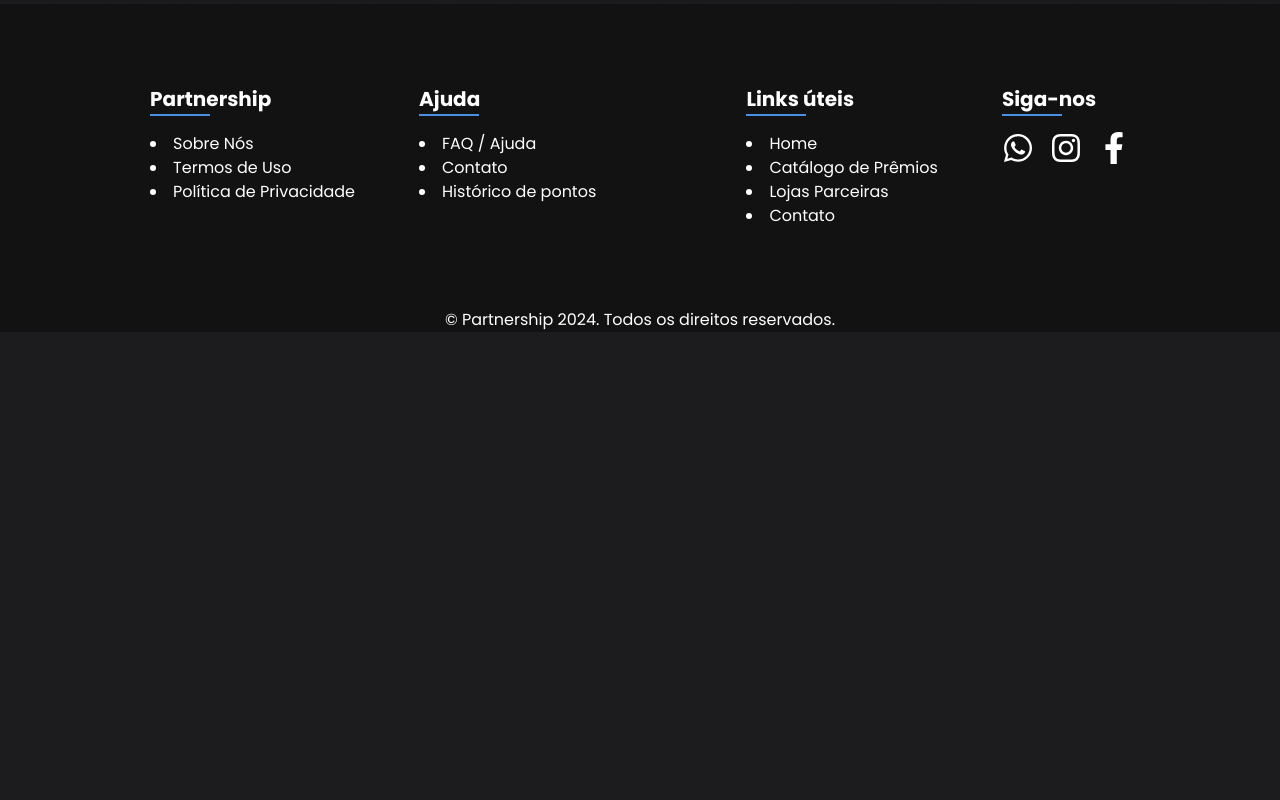
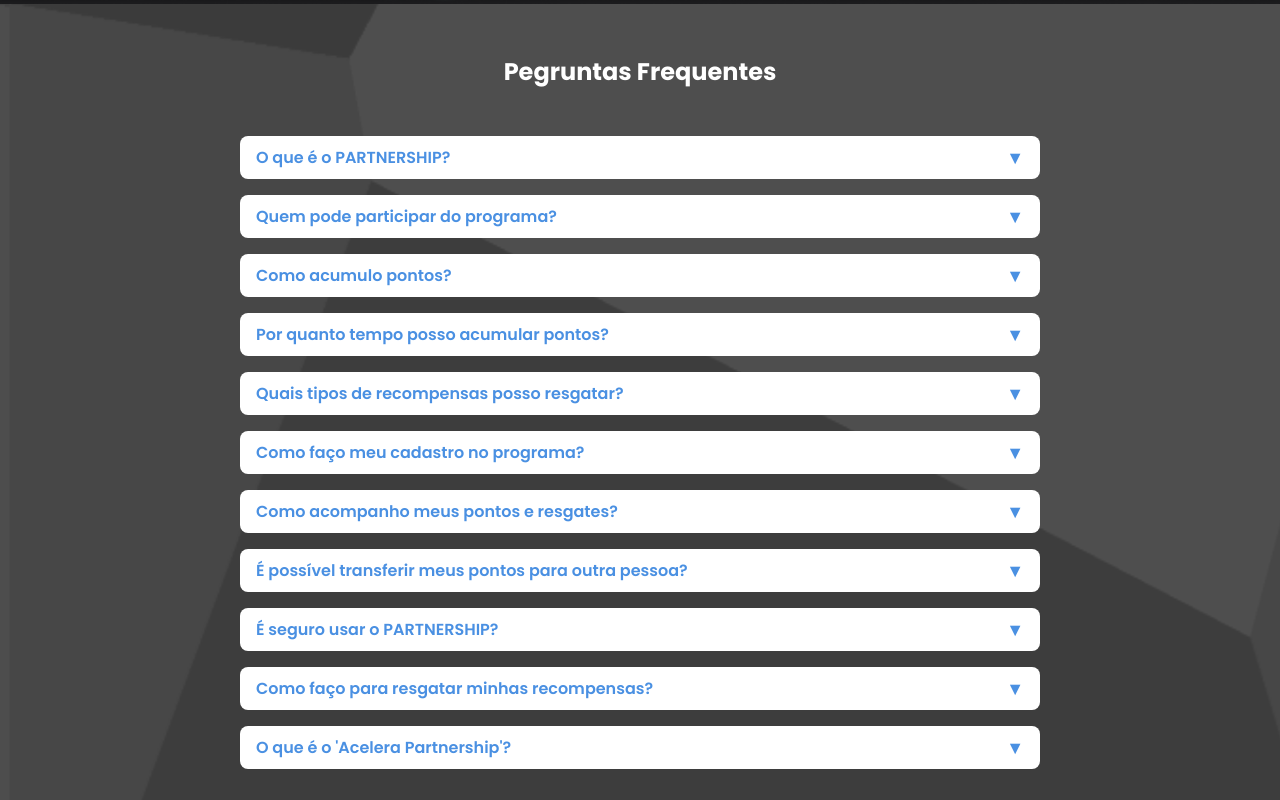
Before and after one commit to petersonfernandocouto/Plugowtech, a Next.js app: page / in a window 1280 px wide. Shown: the part 2820-3620 px from the top of the page. Before the commit the page ends 3152 px from the top, so only its background shows below. Built offline with nearby package versions, Linux system fonts and the light colour scheme.

Commit message:
FAQ Inclusion

```diff
--- /dev/null
+++ b/Componentes/Faq.tsx
@@ -0,0 +1,148 @@
+  import React, { useState } from "react";
+  import Background from "../IMG/faq.svg"
+  import { url } from "inspector";
+
+  type FAQItem = {
+    question: string;
+    answer: string;
+  };
+
+  const faqs: FAQItem[] = [
+    {
+      question: "O que é o PARTNERSHIP?",
+      answer: "O PARTNERSHIP é um programa de fidelidade e recompensas criado para profissionais como arquitetos, engenheiros, designers, construtoras e consultores. Ele permite que você acumule pontos com suas compras em lojas parceiras e os troque por experiências exclusivas, como viagens, cruzeiros, workshops, entre outros benefícios.",
+    },
+    {
+      question: "Quem pode participar do programa?",
+      answer: "Podem participar profissionais (como arquitetos, engenheiros e designers) e consultores que indicam projetos para lojas parceiras. Ambos acumulam pontos e têm acesso às recompensas do programa.",
+    },
+    {
+      question: "Como acumulo pontos?",
+      answer: "Você acumula pontos ao realizar compras nas lojas parceiras:\n- **Profissionais**: Ganham 1 ponto para cada R$1,00 gasto.\n- **Consultores**: Ganham 0,5 ponto para cada R$1,00 gasto.",
+    },
+    {
+      question: "Por quanto tempo posso acumular pontos?",
+      answer: "Os pontos podem ser acumulados por até 18 meses, a partir da data em que foram gerados.",
+    },
+    {
+      question: "Quais tipos de recompensas posso resgatar?",
+      answer: "O PARTNERSHIP oferece um catálogo exclusivo de recompensas, incluindo:\n- Viagens nacionais e internacionais\n- Cruzeiros\n- Workshops\n- Promoções especiais em lojas parceiras",
+    },
+    {
+      question: "Como faço meu cadastro no programa?",
+      answer: "Você pode se cadastrar diretamente pelo site ou aplicativo do PARTNERSHIP. O processo é simples e rápido, exigindo apenas o preenchimento de um formulário online.",
+    },
+    {
+      question: "Como acompanho meus pontos e resgates?",
+      answer: "Você pode acompanhar o saldo de pontos, histórico de resgates e níveis de fidelidade no painel do site ou aplicativo do PARTNERSHIP. Além disso, notificações e campanhas personalizadas são enviadas por e-mail ou WhatsApp.",
+    },
+    {
+      question: "É possível transferir meus pontos para outra pessoa?",
+      answer: "Os pontos acumulados são pessoais e intransferíveis. Apenas o titular da conta pode utilizá-los para resgatar recompensas.",
+    },
+    {
+      question: "É seguro usar o PARTNERSHIP?",
+      answer: "Sim! O PARTNERSHIP utiliza tecnologia avançada de criptografia para proteger seus dados e segue rigorosos controles de acesso. Você pode confiar na segurança do sistema para gerenciar seus pontos e recompensas.",
+    },
+    {
+      question: "Como faço para resgatar minhas recompensas?",
+      answer: "Você pode acessar o catálogo de recompensas pelo site, escolher a experiência desejada e confirmar o resgate. O processo é simples e totalmente online.",
+    },
+    {
+      question: "O que é o 'Acelera Partnership'?",
+      answer: "São campanhas promocionais personalizadas oferecida aos participantes do programa, trazendo oportunidades exclusivas para acelerar o acúmulo de pontos e acessar benefícios especiais.",
+    },
+  ];
+
+
+
+  const FAQ: React.FC = () => {
+    const [openIndex, setOpenIndex] = useState<number | null>(null);
+
+    const toggleFAQ = (index: number) => {
+      setOpenIndex(openIndex === index ? null : index);
+    };
+
+    return (
+
+      <div style={{
+
+          backgroundImage: `url(${Background.src})`,
+          backgroundSize: "cover",
+          backgroundPosition: "center 10% ",
+          backgroundRepeat: "no-repeat",
+          width: "100%",
+
+          padding: "20px 0",
+          justifyContent: "center",
+          alignItems: "center",
+
+      }}
+          >
+
+          <div style={{
+              textAlign: "center",
+              fontSize: "24px",
+              fontWeight: "800",
+              padding:"30px 0"
+              }}>
+              <h1> Pegruntas Frequentes </h1>
+          </div>
+
+        {faqs.map((faq, index) => (
+          <div key={index} style={{
+            marginBottom: "16px",
+            marginTop: "16px",
+            display: "flex",
+            flexDirection: "column",
+            alignItems: "center",
+
+              }}>
+            <div
+              onClick={() => toggleFAQ(index)}
+              style={{
+                width: "90%",
+                maxWidth: "800px",
+                cursor: "pointer",
+                padding: "8px 16px",
+                background: openIndex === index ? "#4A90E2" : "#FFF",
+                color: openIndex === index ? "#FFF" : "#4A90E2",
+                fontWeight: "600",
+                borderRadius: "8px",
+                display: "flex",
+                justifyContent: "space-between",
+                alignItems: "center",
+                transition: "all 0.2s",
+
+              }}
+            >
+              <h4 style={{ margin: 0 }}>{faq.question}</h4>
+              <span style={{ fontSize: "18px" }}>
+                {openIndex === index ? "▲" : "▼"}
+              </span>
+            </div>
+            {openIndex === index && (
+              <div
+                style={{
+                  width: "90%",
+                  maxWidth: "800px",
+                  padding: "8px 16px",
+                  background: "#4A90E2",
+                  color: "#FFF",
+                  borderRadius: "8px",
+                  marginTop: "8px",
+                  whiteSpace: "pre-wrap",
+                  fontSize: "14px",
+
+                }}
+              >
+                <p style={{ margin: 0, }}>{faq.answer}</p>
+              </div>
+            )}
+          </div>
+        ))}
+      </div>
+    );
+  };
+
+  export default FAQ;
--- a/src/app/page.tsx
+++ b/src/app/page.tsx
@@ -6,6 +6,7 @@
 import PointsMobile from "../../Componentes/PointsMobile";
 import Invitation from "../../Componentes/Invitation";
 import Footer from "../../Componentes/Footer";
+import Faq from "../../Componentes/Faq"
 
 export default function Home() {
   return (
@@ -46,6 +47,12 @@
 
       <div>
 
+        <Faq />
+
+      </div>
+
+      <div>
+
         <Footer />
 
       </div>
```
Also changed, not shown: IMG/faq.svg (added).
